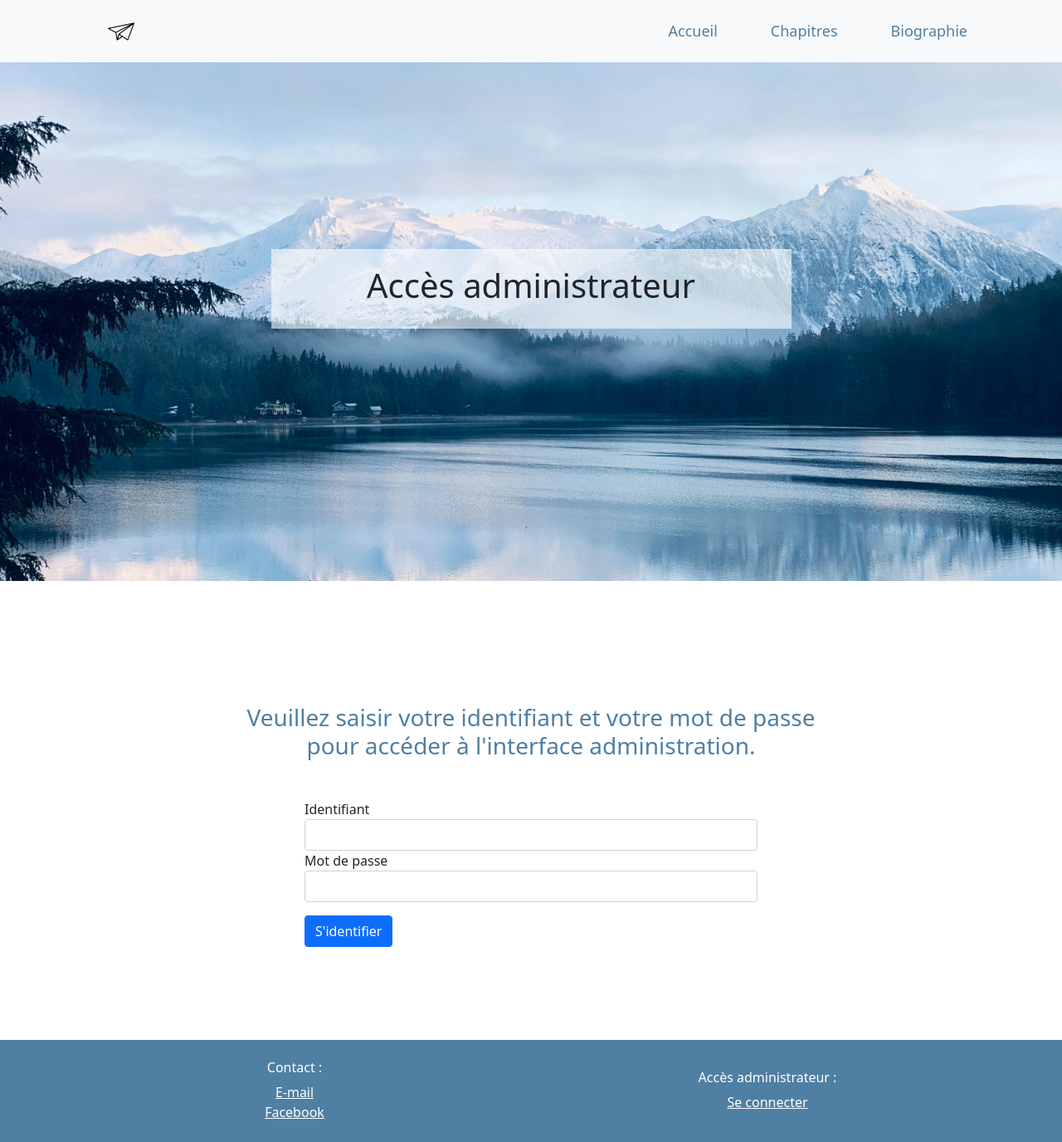
After one commit to claviale/OC-dwj-projet4, a PHP site: page /view/frontend/login.php in a window 1280 px wide. The commit adds this page. Shown: the whole page at 83% size. Run offline with PHP 8.4, Linux system fonts and the light colour scheme; some libraries are stand-ins or nearby versions.

Commit message:
Mise en place de la connexion administrateur

```diff
--- /dev/null
+++ b/view/backend/admin.php
@@ -0,0 +1 @@
+<h1>BACKEND</h1>
--- a/view/frontend/footer.php
+++ b/view/frontend/footer.php
@@ -10,7 +10,7 @@
             </div>
             <div class="col text-center my-auto">
                 <h6>Accès administrateur :</h6>
-                <a href="#" class="text-white">Se connecter</a>
+                <a href="index.php?action=adminPassword" class="text-white">Se connecter</a>
             </div>
         </div>
     </div>
--- /dev/null
+++ b/view/frontend/login.php
@@ -0,0 +1,45 @@
+
+<?php $title = "Administration"; ?>
+
+<?php ob_start(); ?>
+
+<section class="titles">
+    <div class="container">
+        <div class="row bg-img">
+            <div class="col-10 mx-auto description">
+                <h1>Accès administrateur</h1>
+            </div>
+        </div>
+    </div>
+</section>
+
+
+
+
+<div id="administration" class="container py-5">
+    <div class="row align-items-center">
+        <div class="col-8 mx-auto">
+            <h3 class="text-center mb-5">Veuillez saisir votre identifiant et votre mot de passe pour accéder à l'interface administration.</h3>
+        </div>
+
+        <div class="col-6 mx-auto">
+            <form action="./index.php?action=connexion" method="post">
+                <div class="form-group">
+                    <label for="user">Identifiant</label>
+                    <input type="texte" id="user" class="form-control" name="user"/>
+                </div>
+                <div class="form-group">
+                    <label for="password">Mot de passe</label>
+                    <input type="password" id="password" class="form-control" name="password" />
+                </div>
+                <button type="submit" class="btn btn-primary my-3" value="Envoyer">S'identifier</button>
+            </form>
+        </div>
+    </div>
+</div>
+
+
+
+<?php $content = ob_get_clean(); ?>
+
+<?php require("template.php"); ?>
```
Also changed, not shown: controller/frontend.php (+31 -0 lines), index.php (+23 -0 lines), model/AdminManager.php (added, +25 -0 lines).
